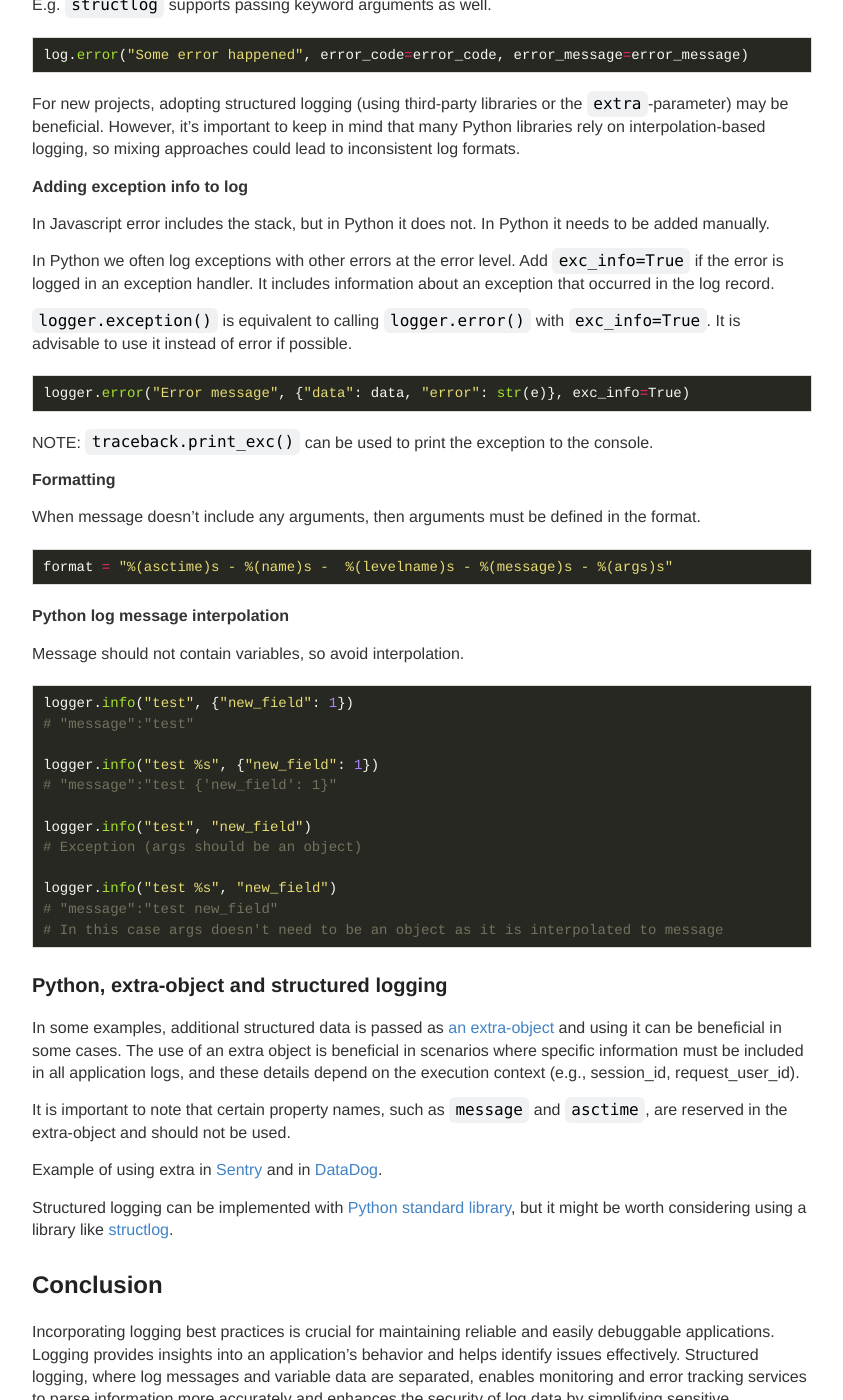
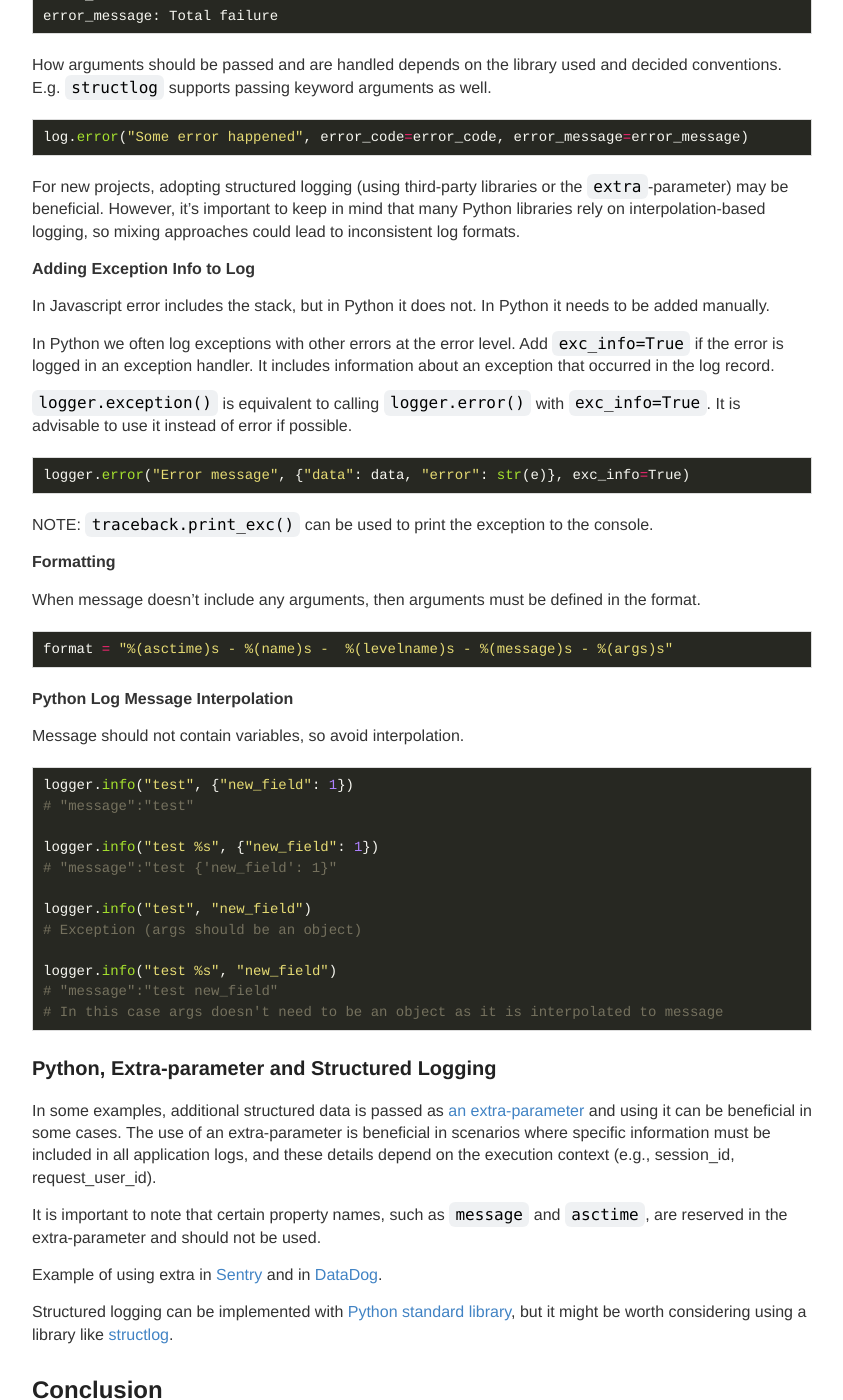
Before and after one commit to ttu/ttu.github.io, a Jekyll site: the page built from _posts/2022-3-25-logging-what-why-how.md, in a window 1280 px wide and 1400 px high, scrolled down 3896 px. Shown: the whole window, without its empty margins (218-1061 px from the left). Built offline with Jekyll 4.4.1, drawn with Linux system fonts in a browser that asks for light colours; some of the changed text lies outside the part shown.

Commit message:
Fix headers from logging post

````diff
--- a/_posts/2022-3-25-logging-what-why-how.md
+++ b/_posts/2022-3-25-logging-what-why-how.md
@@ -13,7 +15,7 @@
 
 To achieve comprehensive monitoring and analytics, it's recommended to use additional services such as Datadog, New Relic, or Google Analytics.
 
-### What to log?
+## What to Log?
 
 Collecting a sufficient amount of logs is essential for identifying when errors occur and determining what was happening prior to the occurrence of an error. In addition to identifying errors and their causes, logs can also aid in investigating the root cause of an issue. This is why it's important to include info logging in the logging process.
 
@@ -27,7 +29,7 @@
 - When did the failure occur?
 - Why did the application fail?
 
-### What kind of errors to log?
+### What Kind of Errors to Log?
 
 Logging can be used to **alert when issues arise**. Logging frameworks can be configure to automatically send alerts through external services when certain errors occur.
 
@@ -59,7 +61,7 @@
     - Log, as this is something that needs to be fixed immediately
 ```
 
-## How to log?
+## How to Log?
 
 1. Log in machine parseable format
 2. Make the logs human readable as well
@@ -113,7 +115,7 @@
 throw new OrderCreationError('Order creation failed for user', { order, userId: user.id});
 ```
 
-### Personally identifiable information (PII)
+### Personally Identifiable Information (PII)
 
 Do not log any personally identifiable information (PII). While some services, such as Sentry, attempt to clean up PII from logged data, not all services do this automatically.
 
@@ -121,7 +123,7 @@
 
 > PII (Personally Identifiable Information) data is any information that can be used to identify a particular individual. This can include a person's name, address, phone number, email address, social security number, driver's license number, passport number, financial account numbers, and any other information that can be used to uniquely identify a person. PII data is sensitive and should be protected to prevent identity theft, fraud, or other types of misuse.
 
-### Logging in Python
+## Logging in Python
 
 Python has slightly different recommendations for logging compared to some other languages, as message interpolation is commonly recommended in Python logging instead of structured logging.
 
@@ -163,7 +165,7 @@
 
 For new projects, adopting structured logging (using third-party libraries or the `extra`-parameter) may be beneficial. However, it’s important to keep in mind that many Python libraries rely on interpolation-based logging, so mixing approaches could lead to inconsistent log formats.
 
-**Adding exception info to log**
+**Adding Exception Info to Log**
 
 In Javascript error includes the stack, but in Python it does not. In Python it needs to be added manually.
 
@@ -185,7 +187,7 @@
 format = "%(asctime)s - %(name)s -  %(levelname)s - %(message)s - %(args)s"
 ```
 
-**Python log message interpolation**
+**Python Log Message Interpolation**
 
 Message should not contain variables, so avoid interpolation.
 
@@ -204,11 +206,11 @@
 # In this case args doesn't need to be an object as it is interpolated to message
 ```
 
-### Python, extra-object and structured logging
+### Python, Extra-parameter and Structured Logging
 
-In some examples, additional structured data is passed as [an extra-object](https://docs.python.org/3/library/logging.html#logrecord-attributes) and using it can be beneficial in some cases. The use of an extra object is beneficial in scenarios where specific information must be included in all application logs, and these details depend on the execution context (e.g., session_id, request_user_id).
+In some examples, additional structured data is passed as [an extra-parameter](https://docs.python.org/3/library/logging.html#logrecord-attributes) and using it can be beneficial in some cases. The use of an extra-parameter is beneficial in scenarios where specific information must be included in all application logs, and these details depend on the execution context (e.g., session_id, request_user_id).
 
-It is important to note that certain property names, such as `message` and `asctime`, are reserved in the extra-object and should not be used.
+It is important to note that certain property names, such as `message` and `asctime`, are reserved in the extra-parameter and should not be used.
 
 Example of using extra in [Sentry](https://docs.sentry.io/platforms/python/integrations/logging/) and in [DataDog](https://www.datadoghq.com/blog/python-logging-best-practices/#add-custom-attributes-to-your-json-logs).
 
````
Also changed, not shown: other parts of _posts/2022-3-25-logging-what-why-how.md (+3 -1 lines).
